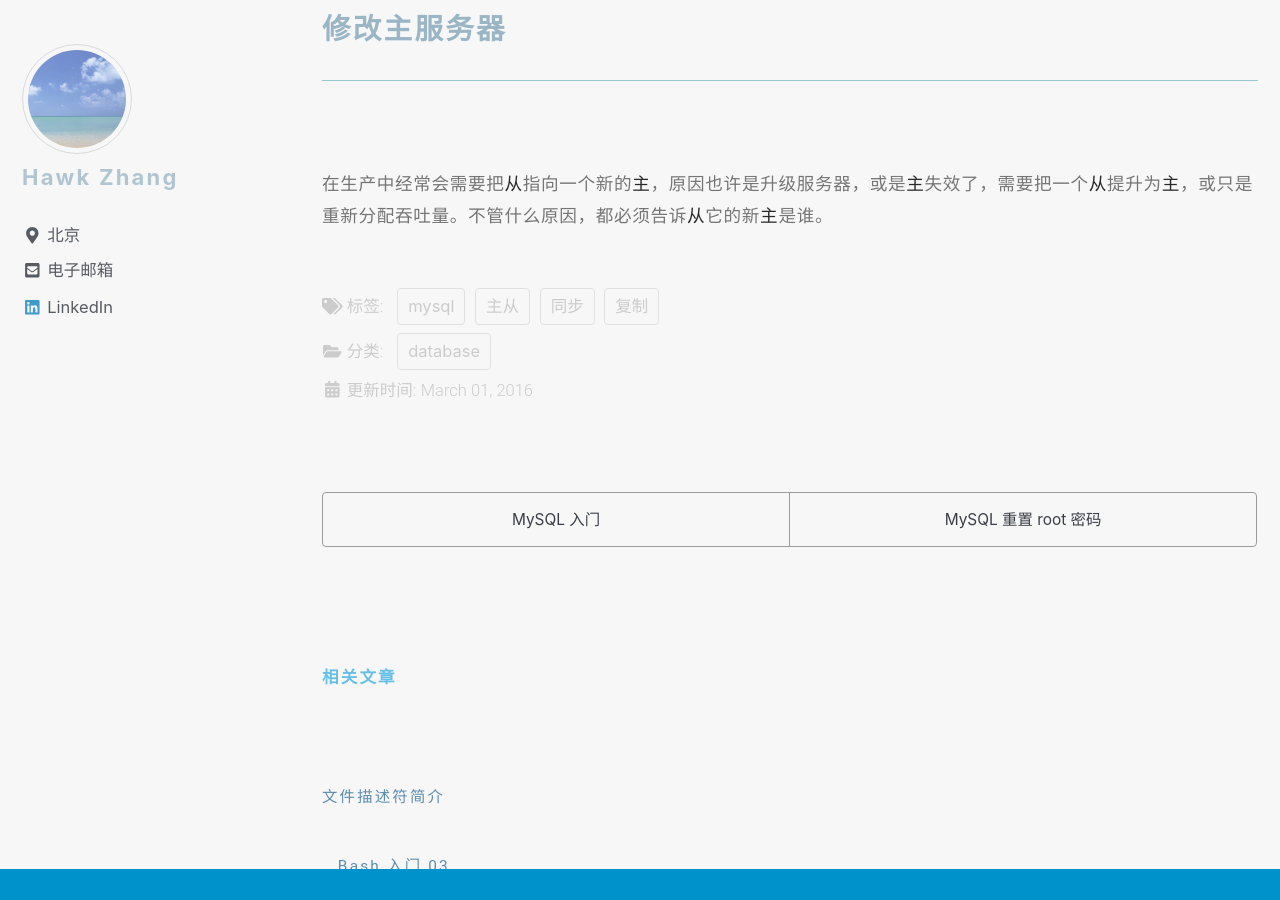
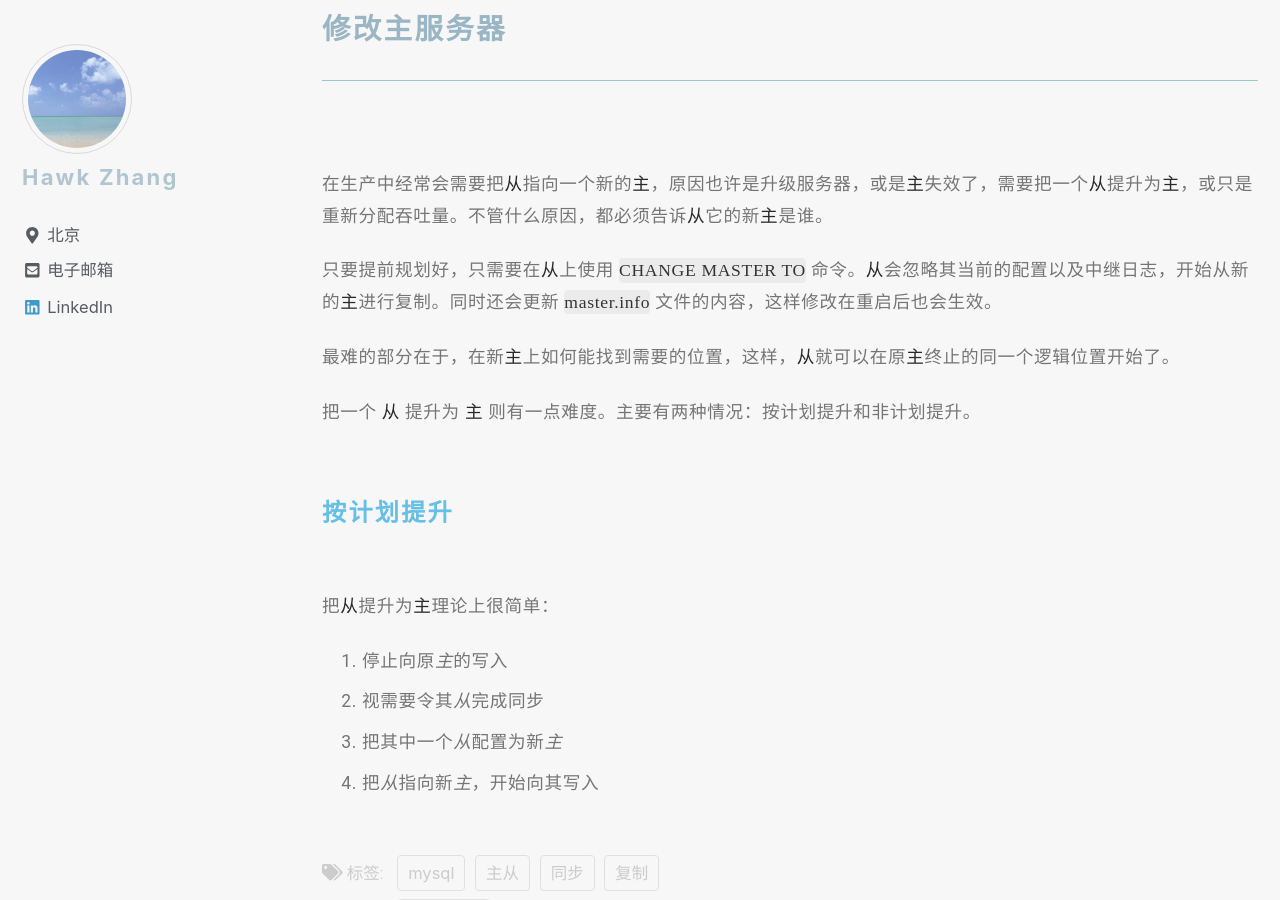
Before and after one commit to narru888/linotes_note, a Jekyll site: the page built from _posts/mysql/2016-03-01-master.slave.md, in a window 1280 px wide and 900 px high, scrolled down 49187 px. Built offline with Jekyll 4.4.1, drawn with Linux system fonts in a browser that asks for light colours; nearby versions of some CDN libraries; a script that is not in the unit is left out.

Commit message:
update on 2018-08-15 21:30:01 CST

```diff
--- a/_posts/mysql/2016-03-01-master.slave.md
+++ b/_posts/mysql/2016-03-01-master.slave.md
@@ -1557,3 +1557,21 @@ $ pt-table-checksum --replicate=test.checksum <master_host>
 ### 修改主服务器
 
 在生产中经常会需要把*从*指向一个新的*主*，原因也许是升级服务器，或是*主*失效了，需要把一个*从*提升为*主*，或只是重新分配吞吐量。不管什么原因，都必须告诉*从*它的新*主*是谁。
+
+只要提前规划好，只需要在*从*上使用 `CHANGE MASTER TO` 命令。*从*会忽略其当前的配置以及中继日志，开始从新的*主*进行复制。同时还会更新 `master.info` 文件的内容，这样修改在重启后也会生效。
+
+最难的部分在于，在新*主*上如何能找到需要的位置，这样，*从*就可以在原*主*终止的同一个逻辑位置开始了。
+
+把一个 *从* 提升为 *主* 则有一点难度。主要有两种情况：按计划提升和非计划提升。
+
+
+
+
+#### 按计划提升
+
+把*从*提升为*主*理论上很简单：
+
+1. 停止向原*主*的写入
+2. 视需要令其*从*完成同步
+3. 把其中一个*从*配置为新*主*
+4. 把*从*指向新*主*，开始向其写入
```
